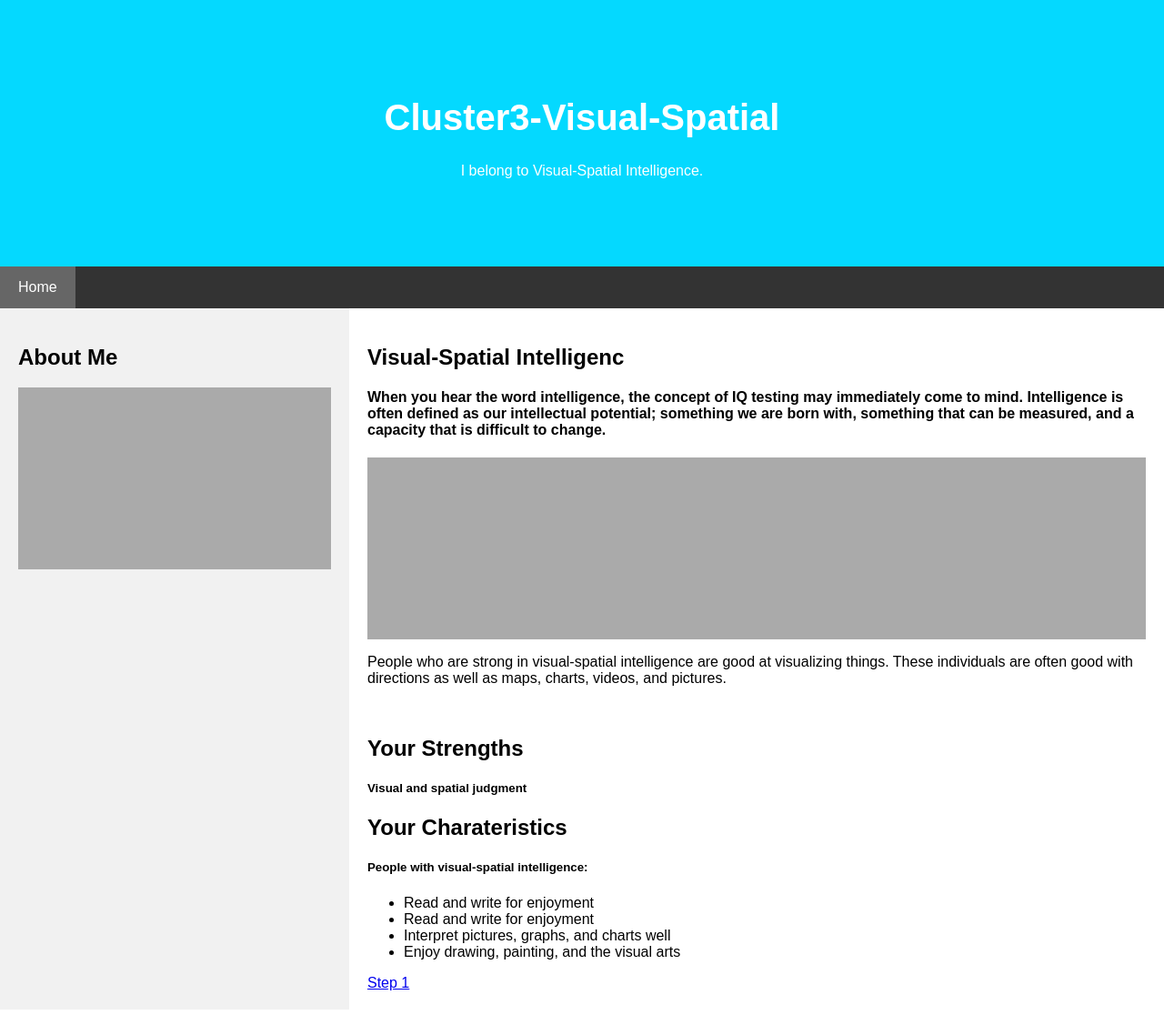
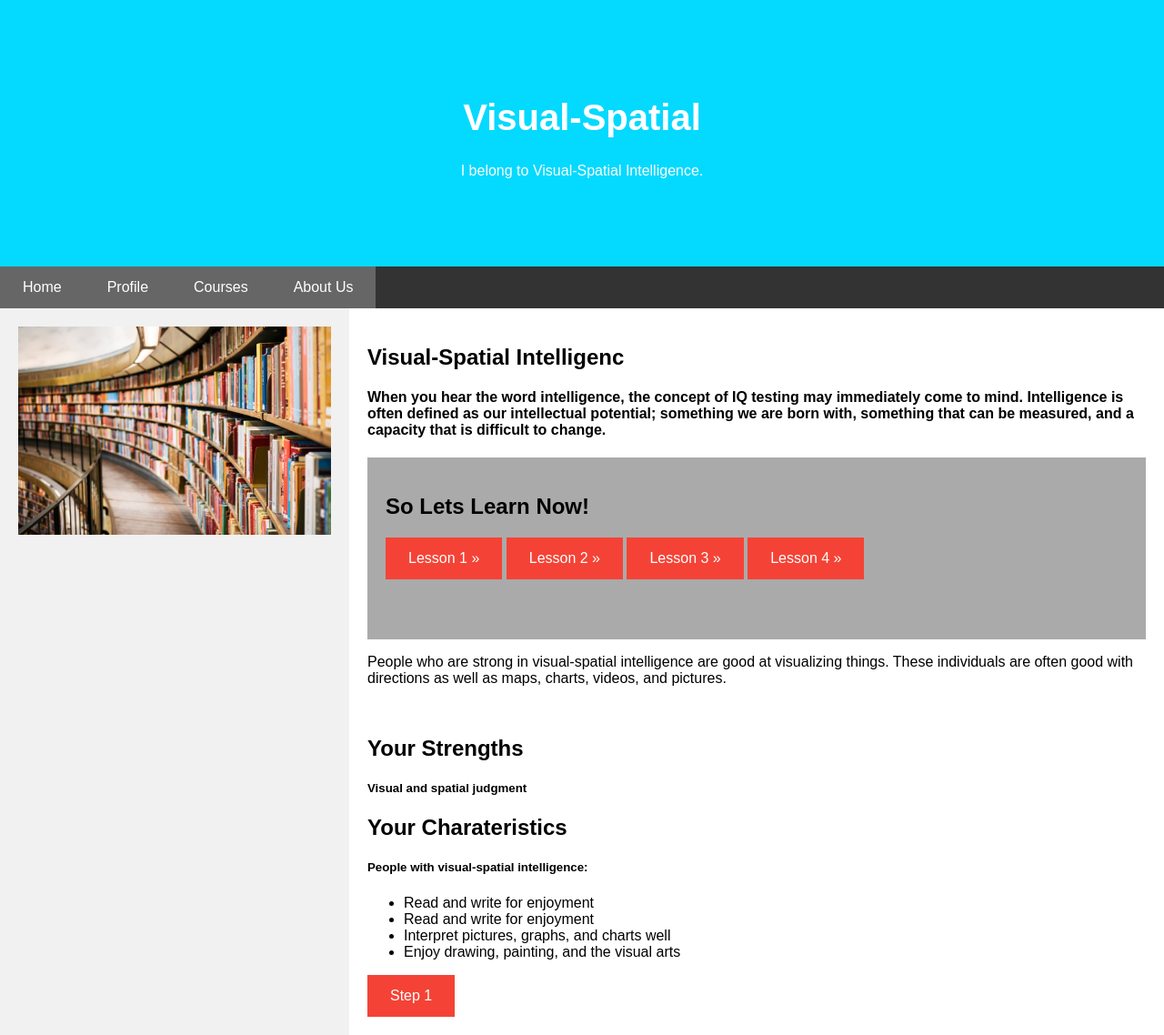
Before and after one commit to PavithraNanayakkara/flask-app, a Flask app: template templates/cluster3.html in a window 1280 px wide. Shown: the whole page at 91% size. Before the commit the page ends 1110 px from the top, so only its background shows below. Run offline with Flask 2, Linux system fonts and the light colour scheme; the template is opened without the code that fills it, so the values that code supplies are empty; parts of the project's set-up code (start-up, migrations or seed data) failed here and were passed over.

Commit message:
Update cluster3.html

```diff
--- a/templates/cluster3.html
+++ b/templates/cluster3.html
@@ -118,25 +118,44 @@ body {
     width: 100%;
   }
 }
+a:link, a:visited {
+  background-color: #f44336;
+  color: white;
+  padding: 14px 25px;
+  text-align: center;
+  text-decoration: none;
+  display: inline-block;
+}
+
+a:hover, a:active {
+  background-color:#04d9ff;
+}
 </style>
 </head>
 <body>
 
 <div class="header">
-  <h1>Cluster3-Visual-Spatial </h1>
+  <h1>Visual-Spatial </h1>
   <p>I belong  to Visual-Spatial Intelligence.</p>
 </div>
 
 <div class="navbar">
-  <a href="cluster3.html" class="active">Home</a>
-
+ <a href="cluster3.html" class="active">Home</a>
+  <a href="cluster3.html" class="active">Profile</a>
+  <a href="cluster3.html" class="active">Courses</a>
+  <a href="cluster3.html" class="active">About Us</a>
 </div>
 
 <div class="row">
   <div class="side">
-    <h2>About Me</h2>
-
-    <div class="fakeimg" style="height:200px;"></div>
+    <section>
+		  <img class="mySlides" src="image-1.jpg"
+		  style="width:100%">
+		  <img class="mySlides" src="image-2.jpg"
+		  style="width:100%">
+		  <img class="mySlides" src="image-3.jpg"
+		  style="width:100%">
+		</section>
 
 
   </div>
@@ -145,7 +164,12 @@ body {
     <h4>When you hear the word intelligence, the concept of IQ testing may immediately come to mind. Intelligence is often defined as our intellectual potential; something we are born with, something that can be measured, and a capacity that is difficult to change.</h4>
     <div class="fakeimg" style="height:200px;">
 
+    	<h2>So Lets Learn Now!</h2>
 
+    <a  href="exercise.asp?filename=exercise_link1" target="_blank">Lesson 1 »</a>
+    <a  href="exercise.asp?filename=exercise_link2" target="_blank">Lesson 2 »</a>
+    <a  href="exercise.asp?filename=exercise_link3" target="_blank">Lesson 3 »</a>
+    <a href="exercise.asp?filename=exercise_link4" target="_blank">Lesson 4 »</a>
 
     </div>
     <p>People who are strong in visual-spatial intelligence are good at visualizing things. These individuals are often good with directions as well as maps, charts, videos, and pictures.</p>
@@ -166,7 +190,23 @@ body {
     <a href="https://www.wikihow.com/Learn-to-Program-in-C#/Image:53403-1-2.jpg">Step 1 </a>
 </div>
 
+<script>
+// Automatic Slideshow - change image every 3 seconds
+var myIndex = 0;
+carousel();
 
+function carousel() {
+  var i;
+  var x = document.getElementsByClassName("mySlides");
+  for (i = 0; i < x.length; i++) {
+    x[i].style.display = "none";
+  }
+  myIndex++;
+  if (myIndex > x.length) {myIndex = 1}
+  x[myIndex-1].style.display = "block";
+  setTimeout(carousel, 3000);
+}
+</script>
 
 </body>
 </html>
```
